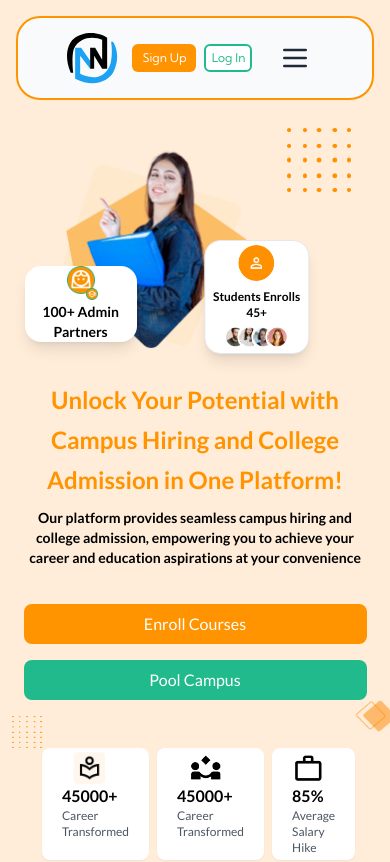
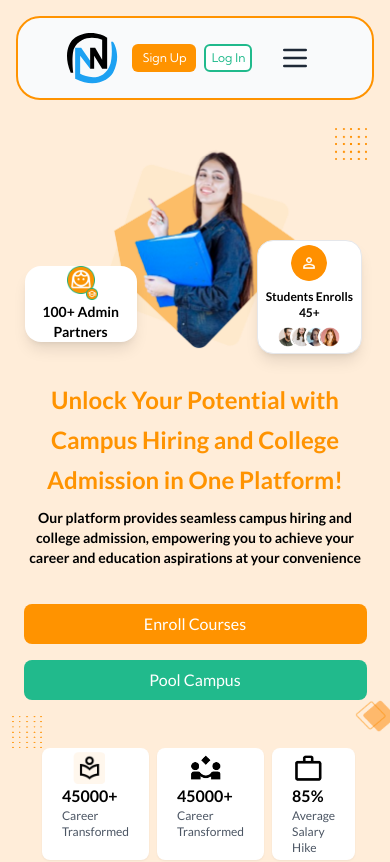
Before and after one commit to AkshitNa/AdminPoolCampus, a React (Vite) app: page /AdminConnect in a window 390 px wide. Shown: the top 862 px of the page. Built offline with nearby package versions, Linux system fonts and the light colour scheme.

Commit message:
Logo Student

```diff
--- a/src/AdminConnectComponents/Home/HomePageImg.jsx
+++ b/src/AdminConnectComponents/Home/HomePageImg.jsx
@@ -50,19 +50,24 @@ export const HomePageImg = () => {
                 </div>
 
                 {/* Center Image */}
-                <div className="relative col-span-1 flex justify-center">
+                <div className="relative col-span-1 flex justify-center pl-[4rem] md:pl-0">
                   <img
                     src={student}
                     alt="Student"
                     className="max-w-[25rem] h-56 sm:h-72 md:h-96 lg:h-[28rem] xl:h-[24rem] object-cover"
                   />
 
-                  <img src={Dots2} alt="Dots 2 Horizontal" className="w-[4rem] h-[4rem]" />
+                    <img
+                      src={Dots2}
+                      alt="Dots 2 Horizontal"
+                      className="w-[2rem] h-[2rem]"
+                    />
+
                 </div>
 
                 {/* Right Image */}
                 <div className="relative col-span-1 flex justify-center z-10">
-                  <div className="transform -translate-x-1/2 translate-y-1/2 md:translate-x-1/5 md:translate-y-1/2 lg:translate-x-1/3 lg:translate-y-1/5 xl:-translate-x-1/2 xl:translate-y-1/2 2xl:-translate-x-[7rem] 2xl:translate-y-[5rem]">
+                  <div className="transform -translate-x-1/5 translate-y-1/2 md:translate-x-1/5 md:translate-y-1/2 lg:translate-x-1/3 lg:translate-y-1/5 xl:-translate-x-1/2 xl:translate-y-1/2 2xl:-translate-x-[7rem] 2xl:translate-y-[5rem]">
                     <EnrollStudents />
                   </div>
                 </div>
```
